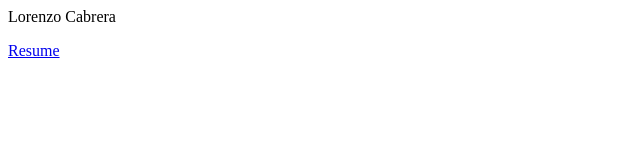
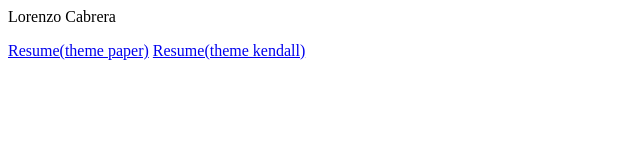
Before and after one commit to ldcc7777/ldcc7777.github.io, a website: page index.html in a window 1280 px wide. Shown: the whole page, without its empty margins (0-640 px from the left). Drawn offline with Linux system fonts and the light colour scheme.

Commit message:
Resume paper

```diff
--- a/index.html
+++ b/index.html
@@ -1,4 +1,5 @@
 <body>
     <p>Lorenzo Cabrera</p>
-    <a href="/data/resume-ldcc7777.pdf">Resume</a>
+    <a href="/data/resume-ldcc7777.pdf">Resume(theme paper)</a>
+    <a href="/data/resume-ldcc7777-paper.pdf">Resume(theme kendall)</a>
 </body>
```
